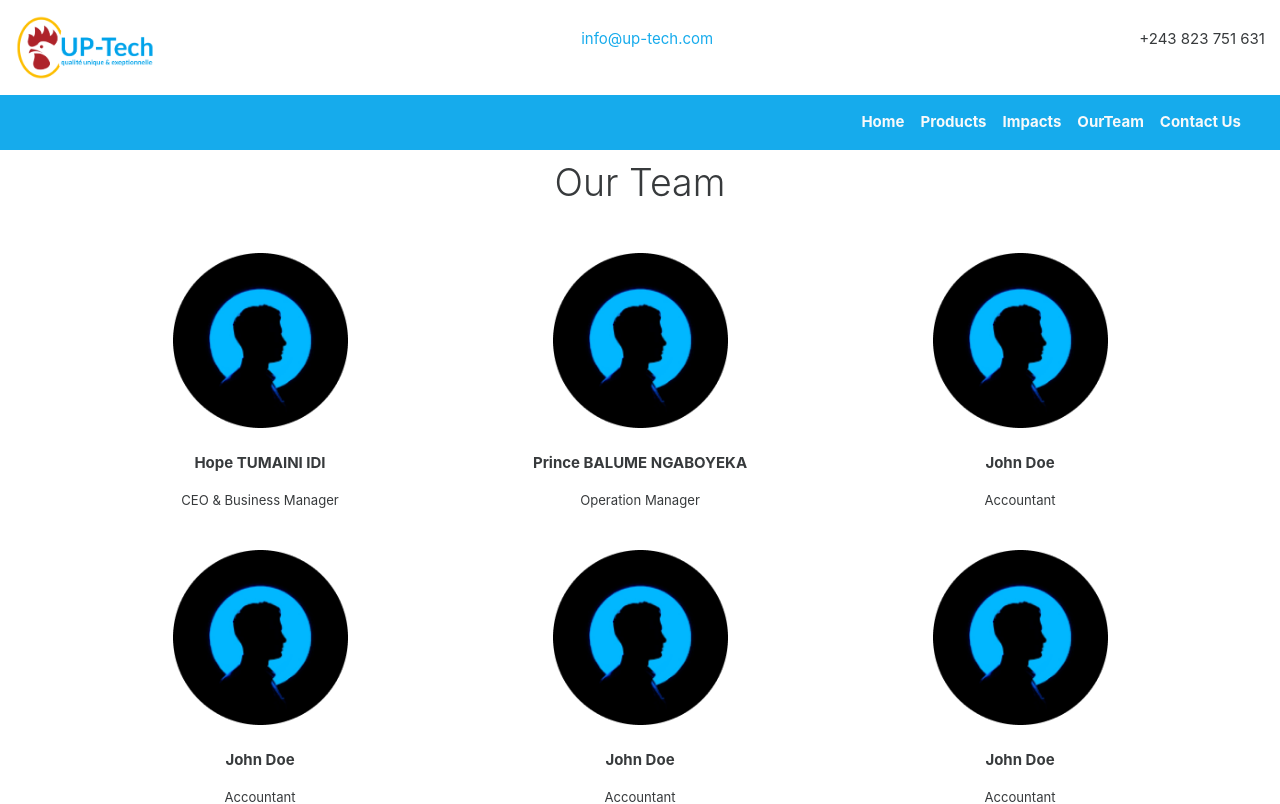
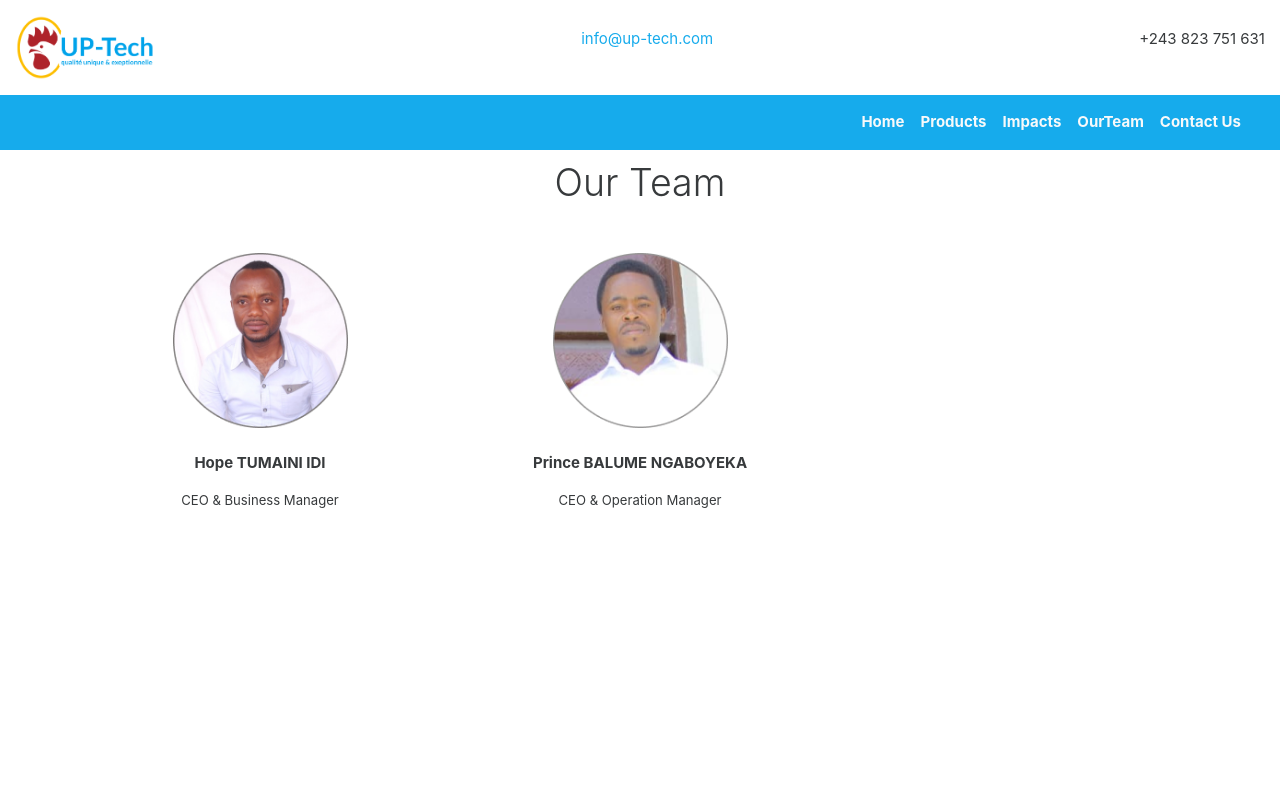
Before and after one commit to Brain-Core/uptech-front, a React (Create React App) app: page /team in a window 1280 px wide. Shown: the top 804 px of the page. Built offline with nearby package versions, Linux system fonts and the light colour scheme.

Commit message:
update team page

```diff
--- a/src/components/team/team.component.jsx
+++ b/src/components/team/team.component.jsx
@@ -1,48 +1,30 @@
 import React from 'react'
 import './team.component.css';
 import TeamItem from './teamitem/teamitem.component';
-import ellipse from '../../assets/Ellipse1.png';
+import hope from '../../assets/hope.png';
+import mweng from '../../assets/mweng.png';
 
 function Team() {
     return (
         <div style={{
             marginTop:'160px',
-            marginBottom:'50px'
+            marginBottom:'299px'
         }}
         className="container"
         >
             <h1 className="text-center mb-4">Our Team</h1>
             <div className="row">
                 <TeamItem
-                img={ellipse}
+                img={hope}
                 name='Hope TUMAINI IDI'
                 position='CEO & Business Manager'
                 />
                  <TeamItem
-                img={ellipse}
+                img={mweng}
                 name='Prince BALUME NGABOYEKA'
-                position='Operation Manager'
+                position='CEO & Operation Manager'
                 />
-                 <TeamItem
-                img={ellipse}
-                name='John Doe'
-                position='Accountant'
-                />
-                 <TeamItem
-                img={ellipse}
-                name='John Doe'
-                position='Accountant'
-                />
-                 <TeamItem
-                img={ellipse}
-                name='John Doe'
-                position='Accountant'
-                />
-                 <TeamItem
-                img={ellipse}
-                name='John Doe'
-                position='Accountant'
-                />
+
             </div>
         </div>
     )
```
Also changed, not shown: src/assets/hope.png (added), src/assets/mweng.png (added).
